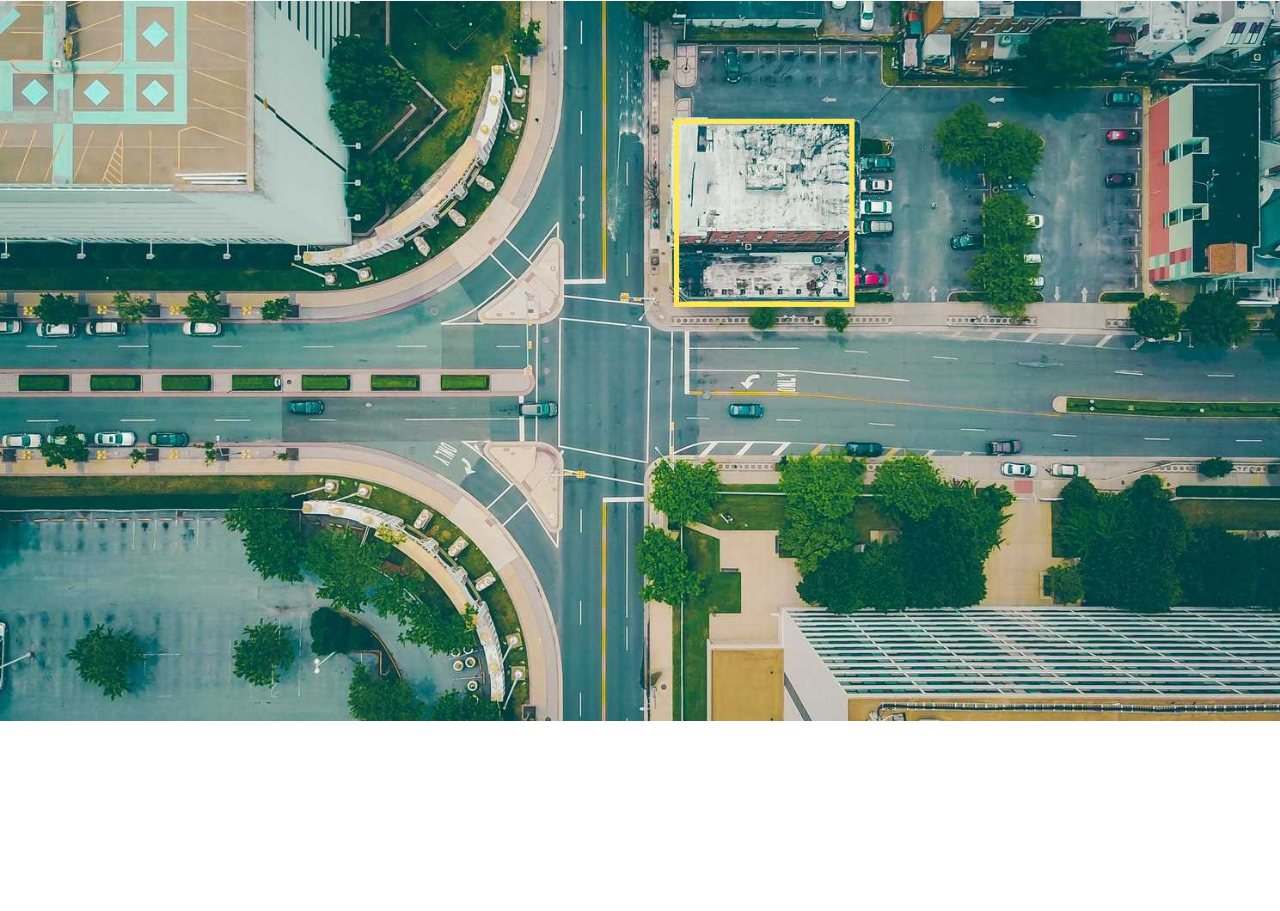
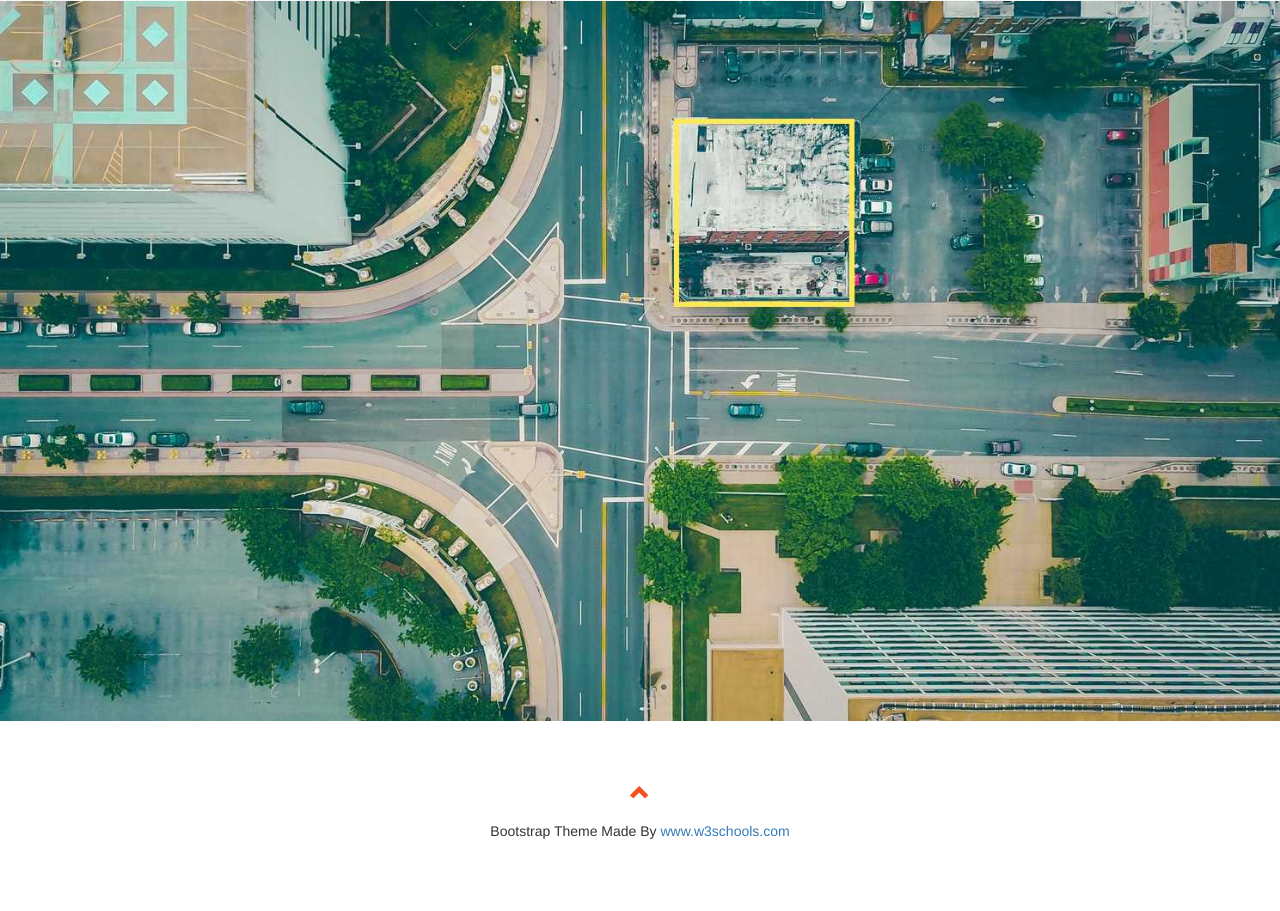
Before and after one commit to tothm23/Company, a plain HTML site: page BS3 Company.html in a window 1280 px wide. Shown: the part 3595-4506 px from the top of the page. Before the commit the page ends 4316 px from the top, so only its background shows below. Drawn offline with nearby package versions, Linux system fonts and the light colour scheme.

Commit message:
Add a Footer

```diff
--- a/BS3 Company.html
+++ b/BS3 Company.html
@@ -149,6 +149,12 @@
       .navbar-default .navbar-toggle {
         border-color: transparent;
         color: #fff !important;
+      }
+
+      footer .glyphicon {
+        font-size: 20px;
+        margin-bottom: 20px;
+        color: #f4511e;
       }
     </style>
   </head>
@@ -411,5 +417,11 @@
     </div>
 
     <img src="img/map.jpg" style="width: 100%" />
+    <footer class="container-fluid text-center">
+      <a href="#myPage" title="To Top">
+        <span class="glyphicon glyphicon-chevron-up"></span>
+      </a>
+      <p>Bootstrap Theme Made By <a href="https://www.w3schools.com" title="Visit w3schools">www.w3schools.com</a></p>
+    </footer>
   </body>
 </html>
```
